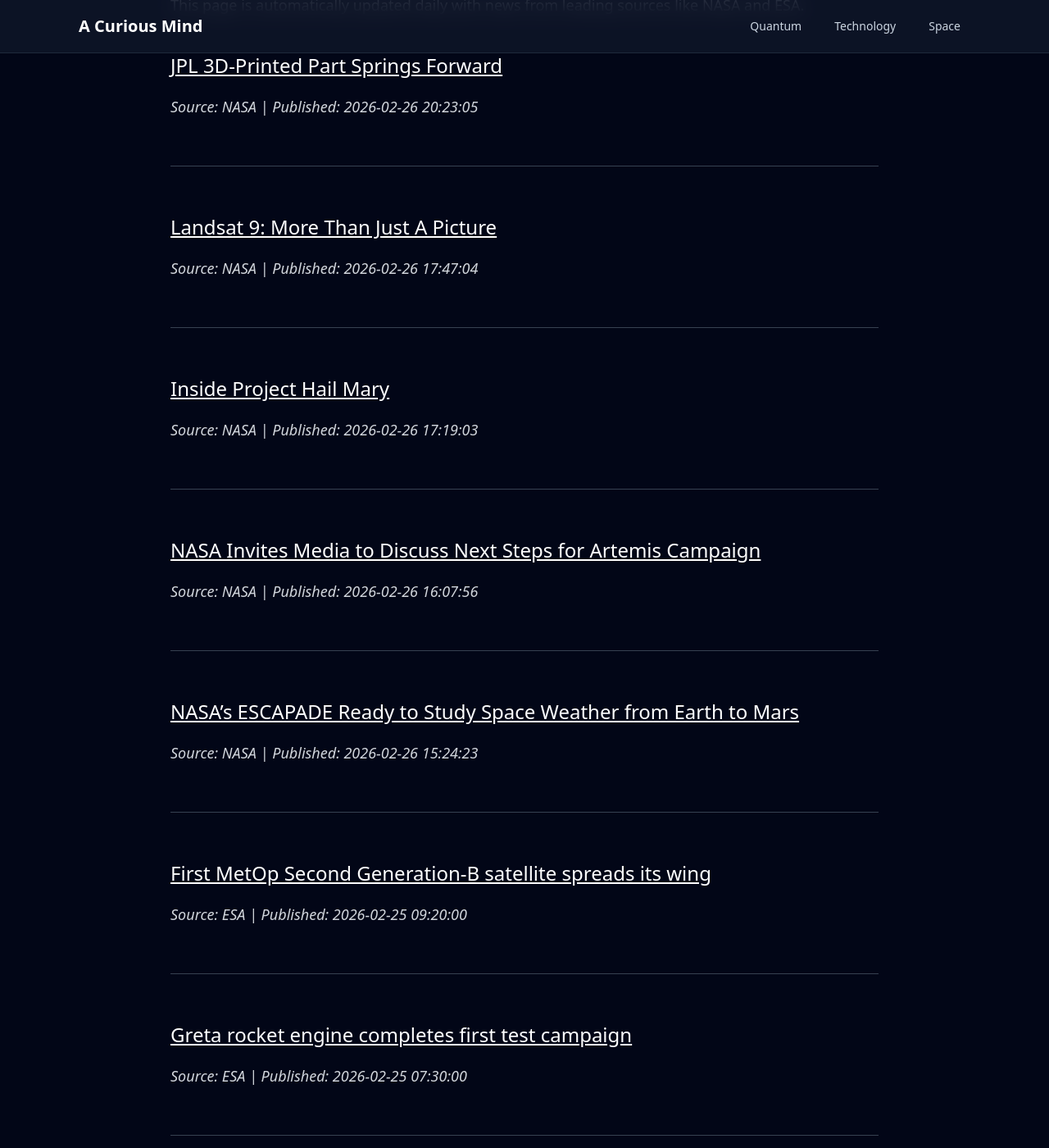
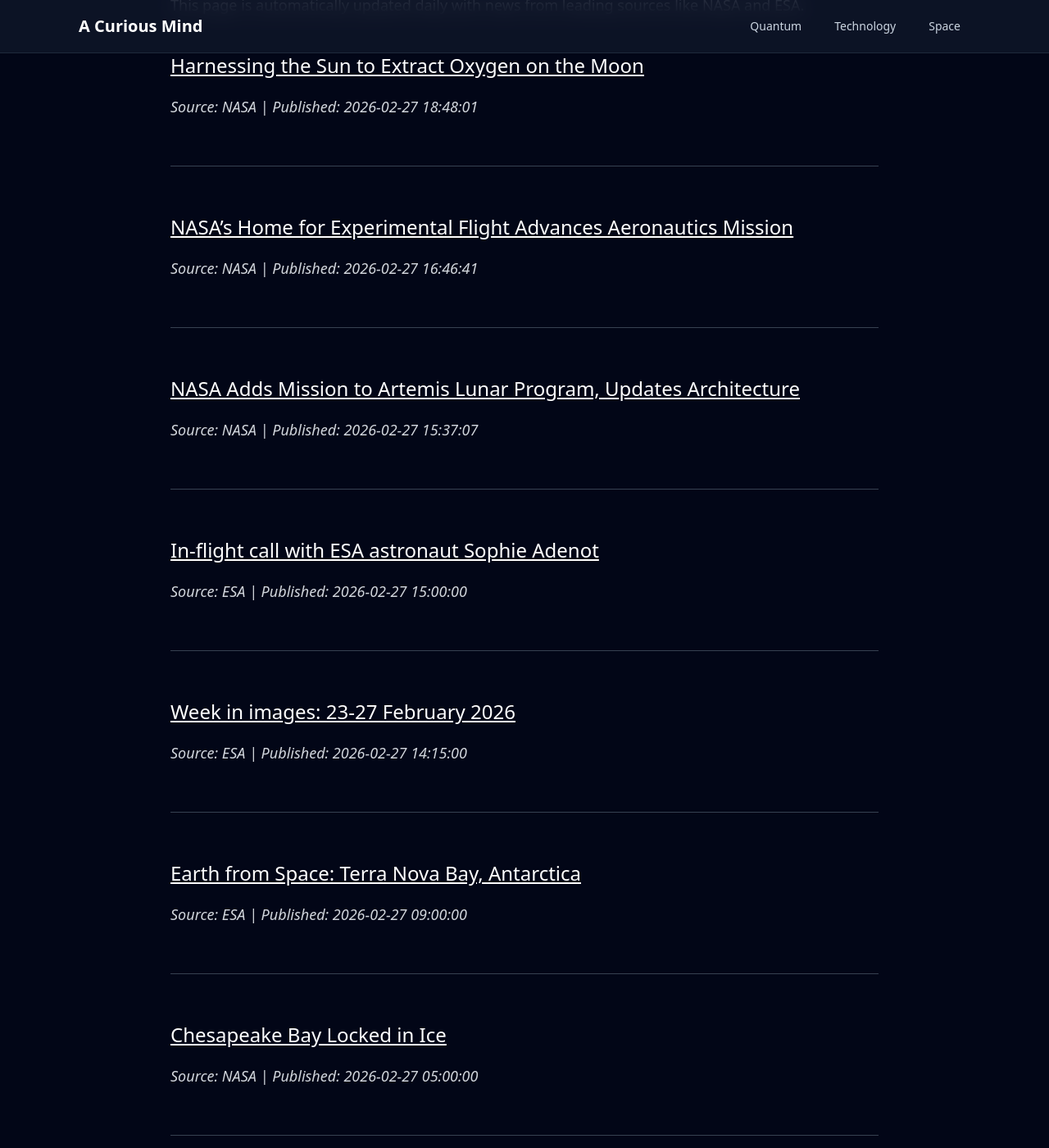
Before and after one commit to onehl7/onehl7.github.io, a Jekyll site: the page built from _posts/2025-11-22-space-updates.md, in a window 1280 px wide and 1400 px high, scrolled down 296 px. Shown: the whole window at 82% size. Built offline with Jekyll 4.4.1, drawn with Linux system fonts in a browser that asks for light colours; nearby versions of some CDN libraries; some of the changed text lies outside the part shown.

Commit message:
Update space news data

```diff
--- a/_data/space_news.json
+++ b/_data/space_news.json
@@ -1,4 +1,46 @@
 [
+  {
+    "source": "NASA",
+    "title": "Harnessing the Sun to Extract Oxygen on the Moon",
+    "link": "https://www.nasa.gov/image-article/harnessing-the-sun-to-extract-oxygen-on-the-moon/",
+    "published": "2026-02-27 18:48:01"
+  },
+  {
+    "source": "NASA",
+    "title": "NASA\u2019s Home for Experimental Flight Advances Aeronautics Mission",
+    "link": "https://www.nasa.gov/centers-and-facilities/armstrong/nasas-home-for-experimental-flight-advances-aeronautics-mission/",
+    "published": "2026-02-27 16:46:41"
+  },
+  {
+    "source": "NASA",
+    "title": "NASA Adds\u00a0Mission to Artemis Lunar Program, Updates Architecture",
+    "link": "https://www.nasa.gov/news-release/nasa-adds-mission-to-artemis-lunar-program-updates-architecture/",
+    "published": "2026-02-27 15:37:07"
+  },
+  {
+    "source": "ESA",
+    "title": "In-flight call with ESA astronaut Sophie Adenot",
+    "link": "https://www.esa.int/ESA_Multimedia/Videos/2026/02/In-flight_call_with_ESA_astronaut_Sophie_Adenot",
+    "published": "2026-02-27 15:00:00"
+  },
+  {
+    "source": "ESA",
+    "title": "Week in images: 23-27 February 2026",
+    "link": "https://www.esa.int/About_Us/Week_in_images/Week_in_images_23-27_February_2026",
+    "published": "2026-02-27 14:15:00"
+  },
+  {
+    "source": "ESA",
+    "title": "Earth from Space: Terra Nova Bay, Antarctica",
+    "link": "https://www.esa.int/ESA_Multimedia/Images/2026/02/Earth_from_Space_Terra_Nova_Bay_Antarctica",
+    "published": "2026-02-27 09:00:00"
+  },
+  {
+    "source": "NASA",
+    "title": "Chesapeake Bay Locked in Ice",
+    "link": "https://science.nasa.gov/earth/earth-observatory/chesapeake-bay-locked-in-ice/",
+    "published": "2026-02-27 05:00:00"
+  },
   {
     "source": "NASA",
     "title": "JPL 3D-Printed Part Springs Forward",
@@ -6,52 +48,10 @@
     "published": "2026-02-26 20:23:05"
   },
   {
-    "source": "NASA",
-    "title": "Landsat 9: More Than Just A Picture",
-    "link": "https://science.nasa.gov/missions/landsat/landsat-9-more-than-just-a-picture/",
-    "published": "2026-02-26 17:47:04"
-  },
-  {
-    "source": "NASA",
-    "title": "Inside Project Hail Mary",
-    "link": "https://www.nasa.gov/image-article/inside-project-hail-mary/",
-    "published": "2026-02-26 17:19:03"
-  },
-  {
-    "source": "NASA",
-    "title": "NASA Invites Media to Discuss Next Steps for Artemis Campaign",
-    "link": "https://www.nasa.gov/news-release/nasa-invites-media-to-discuss-next-steps-for-artemis-campaign/",
-    "published": "2026-02-26 16:07:56"
-  },
-  {
-    "source": "NASA",
-    "title": "NASA\u2019s ESCAPADE Ready to Study Space Weather from Earth to Mars",
-    "link": "https://science.nasa.gov/science-research/heliophysics/nasas-escapade-ready-to-study-space-weather-from-earth-to-mars/",
-    "published": "2026-02-26 15:24:23"
-  },
-  {
     "source": "ESA",
-    "title": "First MetOp Second Generation-B satellite spreads its wing",
-    "link": "https://www.esa.int/Applications/Observing_the_Earth/Meteorological_missions/MetOp_Second_Generation/First_MetOp_Second_Generation-B_satellite_spreads_its_wing",
-    "published": "2026-02-25 09:20:00"
-  },
-  {
-    "source": "ESA",
-    "title": "Greta rocket engine completes first test campaign",
-    "link": "https://www.esa.int/Enabling_Support/Space_Transportation/Future_space_transportation/Greta_rocket_engine_completes_first_test_campaign",
-    "published": "2026-02-25 07:30:00"
-  },
-  {
-    "source": "ESA",
-    "title": "Meet ESA Astronaut Sophie Adenot",
-    "link": "https://www.esa.int/ESA_Multimedia/Videos/2026/02/Meet_ESA_Astronaut_Sophie_Adenot",
-    "published": "2026-02-23 10:00:00"
-  },
-  {
-    "source": "ESA",
-    "title": "Last call to apply: 2026 ESA Graduate Trainee Programme",
-    "link": "https://www.esa.int/About_Us/Careers_at_ESA/Last_call_to_apply_2026_ESA_Graduate_Trainee_Programme",
-    "published": "2026-02-23 10:00:00"
+    "title": "First glimpse of comet 3I/ATLAS from Juice science camera",
+    "link": "https://www.esa.int/ESA_Multimedia/Images/2026/02/First_glimpse_of_comet_3I_ATLAS_from_Juice_science_camera",
+    "published": "2026-02-26 12:54:00"
   },
   {
     "source": "ESA",
```
